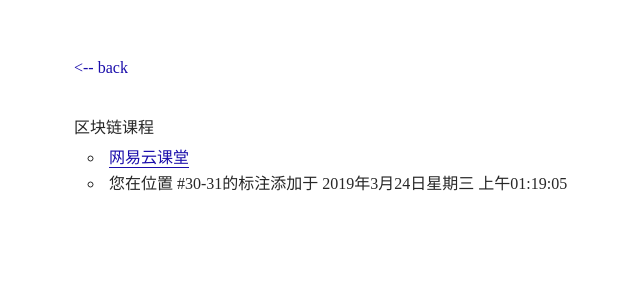
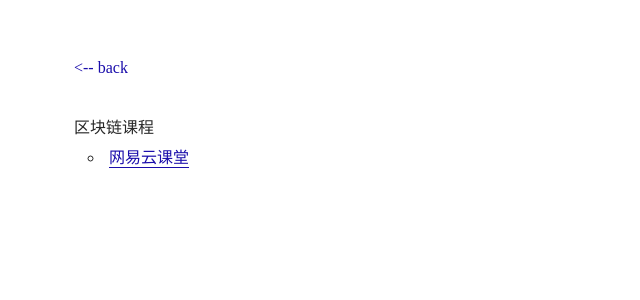
Before and after one commit to maicoder/blog, a Jekyll site: the page built from note/学习资料.md, in a window 1280 px wide. Shown: the top 300 px of the page, without its empty margins (266-906 px from the left). Built offline with Jekyll 4.4.1, drawn with Linux system fonts in a browser that asks for light colours; some web fonts are replaced.

Commit message:
Update 学习资料.md

```diff
--- a/note/学习资料.md
+++ b/note/学习资料.md
@@ -4,4 +4,3 @@ layout: note
 
 区块链课程
 - [网易云课堂](https://study.163.com/course/courseMain.htm?courseId=1006145002&share=2&shareId=400000000626083&utm_source=weibo&utm_medium=webShare&utm_campaign=share&utm_content=courseIntro&_trace_c_p_k2_=499f09c864aa4010948d75a82cdf727d)
-- 您在位置 #30-31的标注 | 添加于 2019年3月24日星期三 上午01:19:05
```
